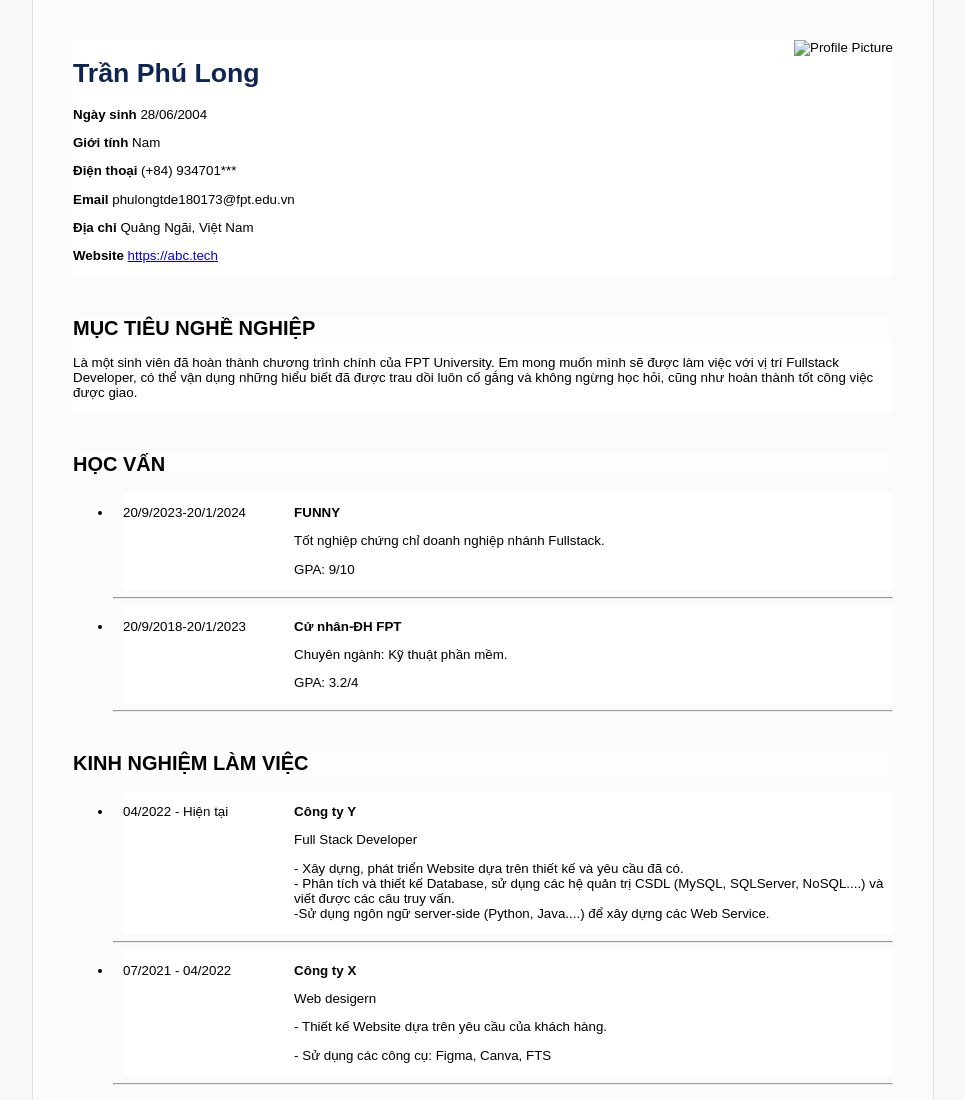
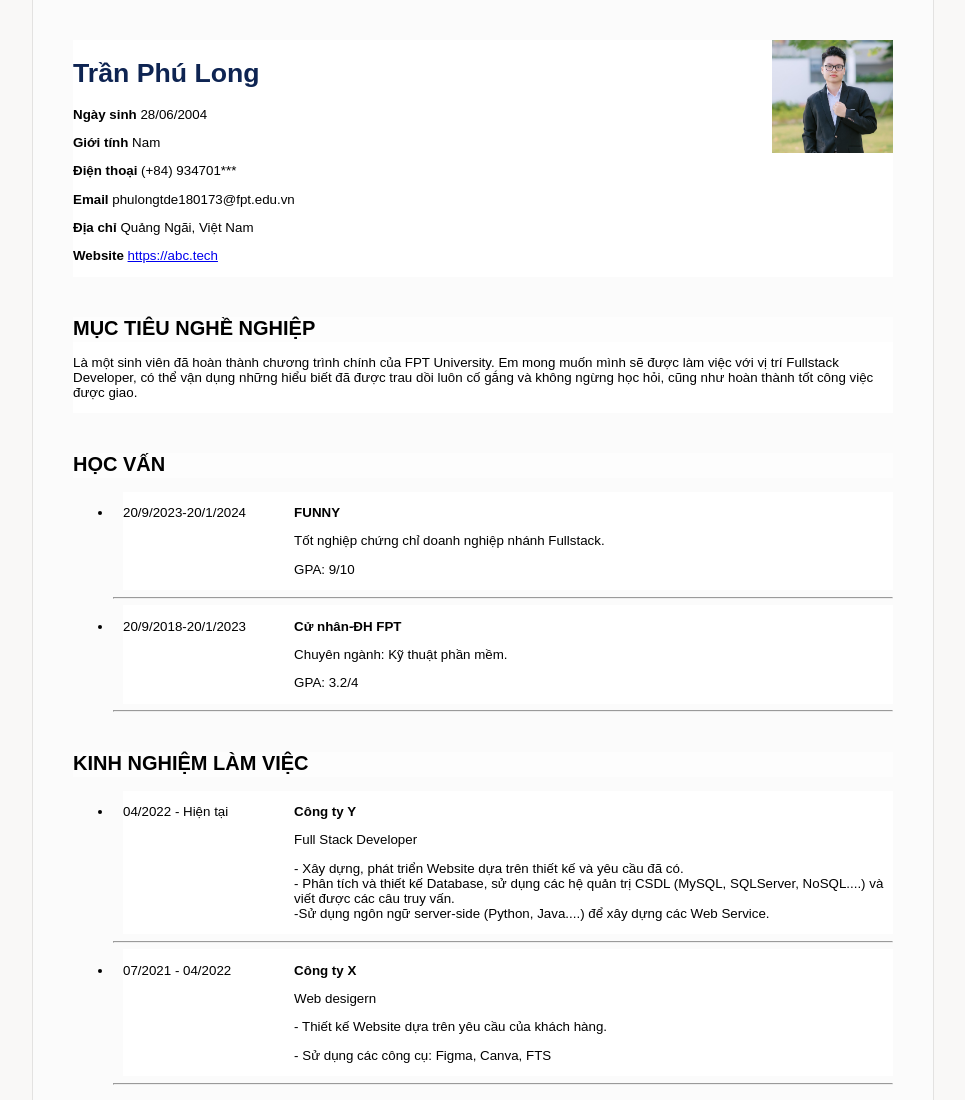
Before and after one commit to phulongtran/ASSIGNT2, a plain HTML site: page index.html in a window 1280 px wide. Shown: the top 1100 px of the page, without its empty margins (157-1122 px from the left). Drawn offline with Linux system fonts and the light colour scheme.

Commit message:
Update index.html

```diff
--- a/index.html
+++ b/index.html
@@ -24,7 +24,7 @@
 							<p><b>Website</b> <a href="https://abc.tech">https://abc.tech</a></p>
 						</div>
 						<div class="profile-photo">
-							<img src="./images/default-avatar.png" alt="Profile Picture"/>
+							<img src="./images/z5034500748298_03caa76cf2ca7ce544896d0ca4eb2b88.jpg" alt="Profile Picture"/>
                         </div>
 					</div>
 				</div>
```
